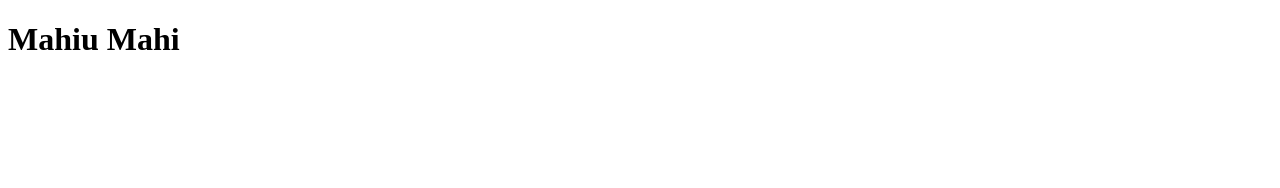
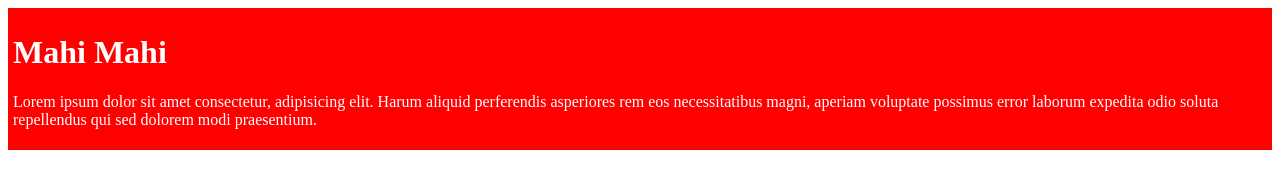
Before and after one commit to jmmahi0/my-first-github-repo, a plain HTML site: page index.html in a window 1280 px wide. Drawn offline with Linux system fonts and the light colour scheme.

Commit message:
added the first style

```diff
--- a/index.html
+++ b/index.html
@@ -4,8 +4,13 @@
     <meta charset="UTF-8">
     <meta name="viewport" content="width=device-width, initial-scale=1.0">
     <title>My First Ever Github Repo</title>
+    <link rel="stylesheet" href="style.css">
 </head>
 <body>
-    <h1>Mahiu Mahi</h1>
+    <div>
+        <h1>Mahi Mahi</h1>
+        <p>Lorem ipsum dolor sit amet consectetur, adipisicing elit. Harum aliquid perferendis asperiores rem eos necessitatibus magni,
+            aperiam voluptate possimus error laborum expedita odio soluta repellendus qui sed dolorem modi praesentium.</p>
+    </div>
 </body>
 </html>
--- /dev/null
+++ b/style.css
@@ -0,0 +1,5 @@
+div{
+    background-color: red;
+    color: white;
+    padding: 5px;
+}
```
